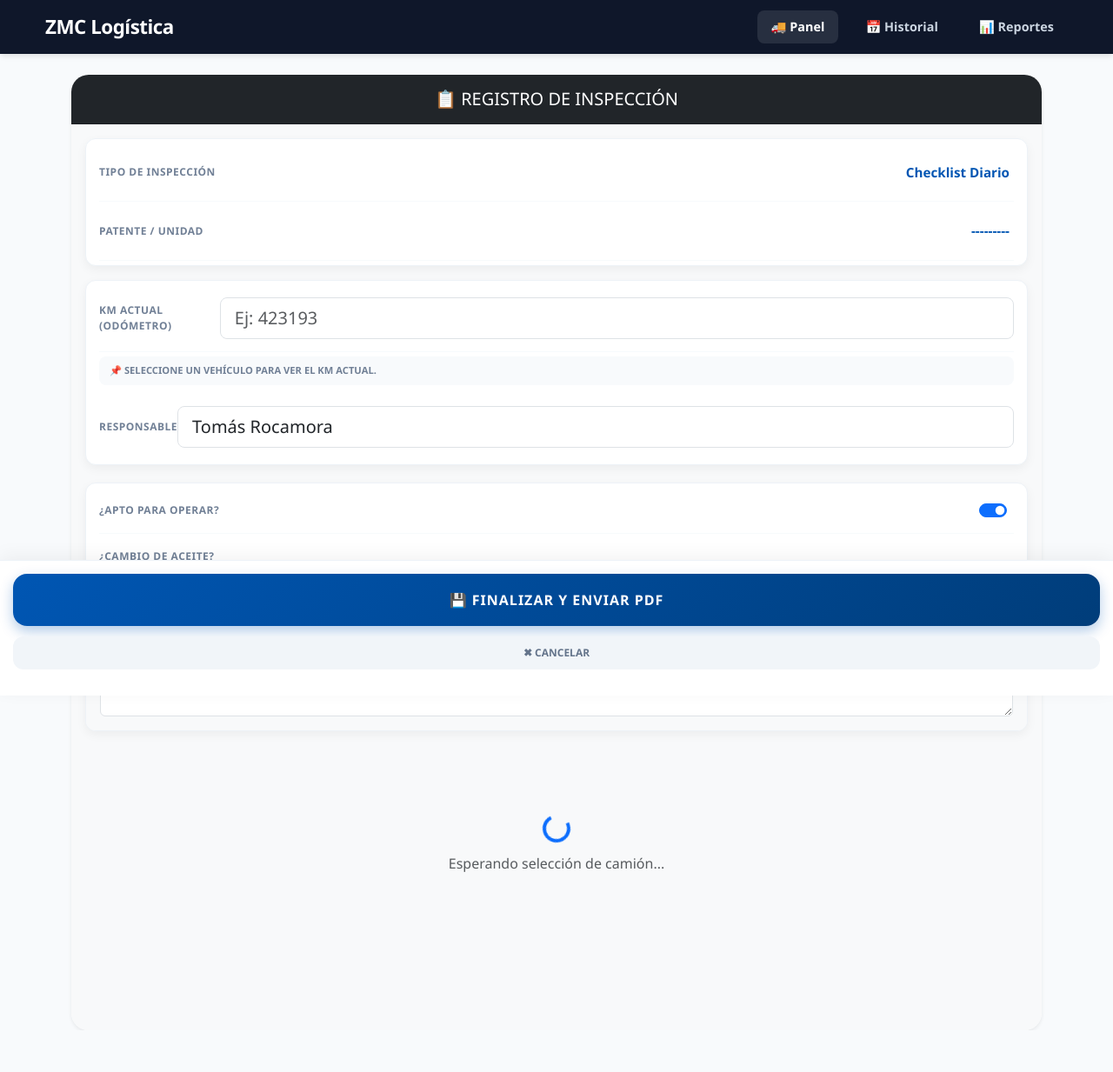
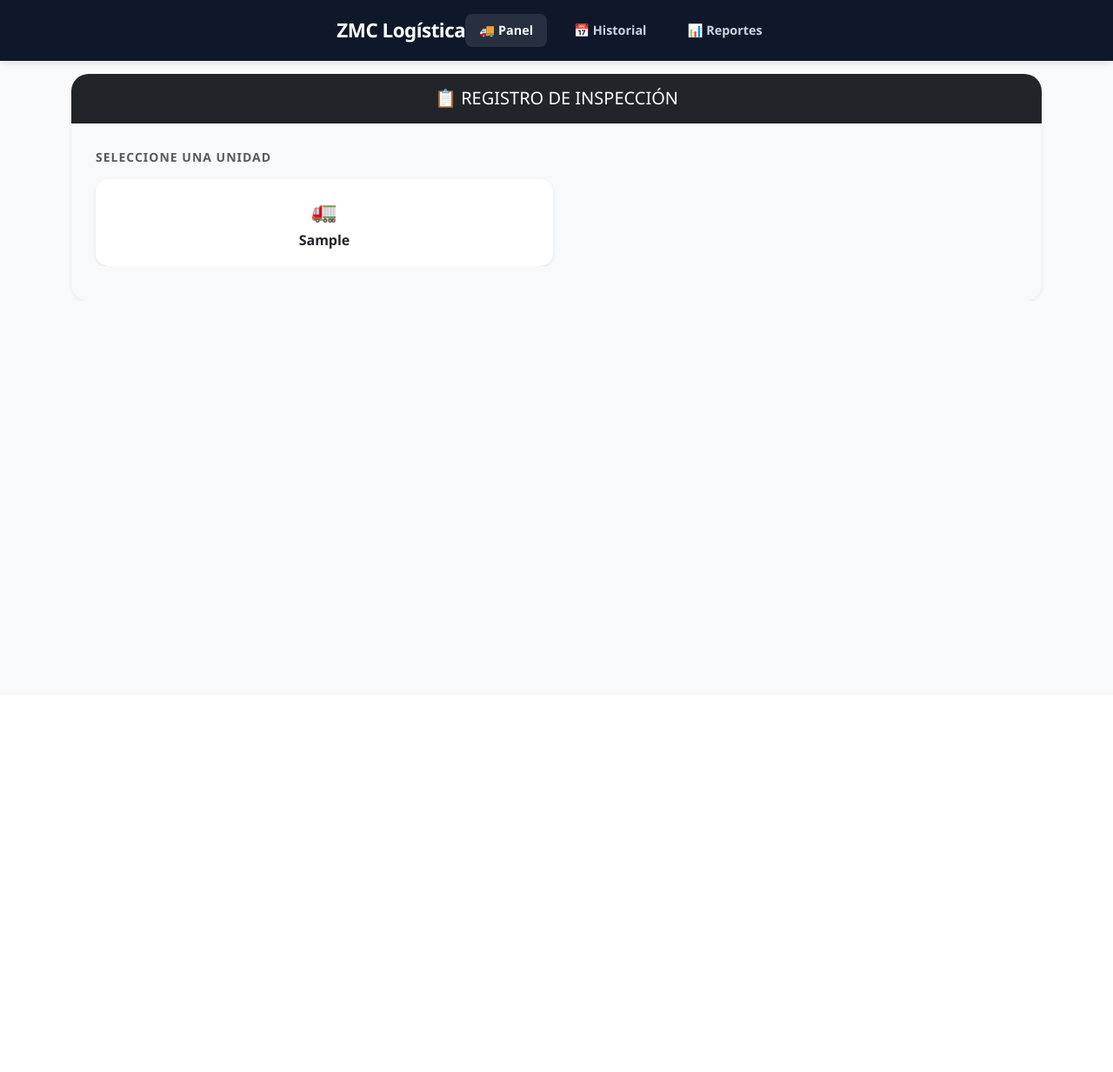
Before and after one commit to iancuea/app_zmc_00, a Django app: page /mantenciones/nueva/ in a window 1280 px wide. Shown: the whole page at 87% size. After the commit the page ends 346 px from the top, so only its background shows below. Run offline with Django 5.2, Linux system fonts and the light colour scheme; a user stored in the database is signed in; tables that the repository leaves empty hold one stand-in row (values such as "Sample post").

Commit message:
Grilla seleccion camiones

```diff
--- a/mantenciones/static/mantenciones/css/inspeccion_mobile.css
+++ b/mantenciones/static/mantenciones/css/inspeccion_mobile.css
@@ -274,3 +274,69 @@ select#id_camion {
 .modal-backdrop {
     background-color: rgba(0, 0, 0, 0.7) !important;
 }
+
+.truck-select-card {
+    border-radius: 15px;
+    background: #ffffff;
+    transition: all 0.2s ease;
+    cursor: pointer;
+    border: 2px solid transparent !important;
+}
+
+.truck-select-card:active {
+    transform: scale(0.95);
+    background: #f1f5f9;
+}
+
+.truck-select-card.selected {
+    border-color: var(--primary-zmc) !important;
+    background: #eef2ff;
+}
+
+.patente-text {
+    font-size: 1.1rem;
+    color: #1e293b;
+    font-weight: 900;
+}
+
+.truck-icon {
+    font-size: 1.5rem;
+}
+
+.truck-select-card:active {
+    transform: scale(0.92);
+}
+
+.truck-select-card.selected {
+    border: 2px solid #2563eb !important; /* Color primario ZMC */
+    box-shadow: 0 4px 12px rgba(37, 99, 235, 0.2) !important;
+}
+
+/* Para que el formulario aparezca de forma elegante */
+#formulario-inspeccion-contenedor {
+    will-change: opacity;
+}
+
+/* En inspeccion_mobile.css */
+
+
+
+#selector-vehiculo-grid {
+    /* Un pequeño margen interno para que el texto no toque la barra */
+    padding-top: 15px;
+}
+
+.navbar-pro {
+    position: fixed; /* Esto la saca del flujo y la deja fija al scroll */
+    top: 0;
+    left: 0;
+    width: 100%;
+    z-index: 1050; /* Para que siempre esté por encima de las tarjetas */
+    height: 70px; /* Ajusta esto al alto real de tu barra */
+    display: flex;
+    align-items: center;
+}
+
+.content-wrapper {
+    padding-top: 85px; /* Debe ser un poco más que el alto de la barra (70px + 15px de aire) */
+}
--- a/mantenciones/static/mantenciones/js/inspeccion.js
+++ b/mantenciones/static/mantenciones/js/inspeccion.js
@@ -452,3 +452,28 @@ function renderizarCategorias(categorias) {
         });
     });
 }
+
+function seleccionarVehiculoRapido(id, patente) {
+    // 1. Marcar tarjeta seleccionada
+    document.querySelectorAll('.truck-select-card').forEach(c => c.classList.remove('selected'));
+    document.getElementById(`card-${id}`).classList.add('selected');
+
+    // 2. Llenar el campo oculto
+    document.getElementById('id_camion').value = id;
+
+    // 3. Mostrar formulario y disparar la lógica de Kaufmann
+    const contenedor = document.getElementById('formulario-inspeccion-contenedor');
+    contenedor.style.display = 'block';
+
+    cargarDatosAutocompletados();
+
+    // 4. Scroll elegante (con el margen que querías)
+    setTimeout(() => {
+        const offset = 90; // El alto de tu barra + un poquito más
+        const elementPosition = contenedor.getBoundingClientRect().top + window.pageYOffset;
+        window.scrollTo({
+            top: elementPosition - offset,
+            behavior: 'smooth'
+        });
+    }, 100);
+}
--- a/mantenciones/templates/mantenciones/crear_inspeccion.html
+++ b/mantenciones/templates/mantenciones/crear_inspeccion.html
@@ -8,15 +8,44 @@
 {% endblock %}
 
 {% block content %}
-<div class="container mt-4 mb-5">
+<div class="container mb-5">
     <div class="card shadow-sm border-0" style="border-radius: 20px; overflow: hidden;">
         <div class="card-header bg-dark text-white py-3">
             <h3 class="mb-0 fs-5 text-center text-uppercase fw-800">📋 Registro de Inspección</h3>
         </div>
         <div class="card-body bg-light">
-            <form id="inspeccion-form" method="post">
-                {% csrf_token %}
+            <div id="selector-vehiculo-grid" class="container mb-4">
+                <h5 class="text-muted fw-bold mb-3 small" style="letter-spacing: 1px;">SELECCIONE UNA UNIDAD</h5>
+                <div class="row g-2">
+                    {% for choice in form.camion.field.choices %}
+                        {% if choice.0 %}
+                            <div class="col-6">
+                                <div class="card truck-select-card h-100 border-0 shadow-sm"
+                                    onclick="seleccionarVehiculoRapido('{{ choice.0 }}', '{{ choice.1 }}')"
+                                    id="card-{{ choice.0 }}">
+                                    <div class="card-body p-3 text-center">
+                                        <div style="font-size: 1.5rem;">🚛</div>
+                                        <div class="fw-bold mt-1 text-dark">{{ choice.1 }}</div>
+                                    </div>
+                                </div>
+                            </div>
+                        {% endif %}
+                    {% endfor %}
+                </div>
+            </div>
 
+            <div id="formulario-inspeccion-contenedor" style="display: none;">
+                <div class="container">
+                    <div class="card shadow-sm border-0" style="border-radius: 20px; overflow: hidden;">
+                        <!-- El título ahora aparece aquí, como parte del Paso 2 -->
+                        <div class="card-header bg-dark text-white py-3">
+                            <h3 class="mb-0 fs-5 text-center text-uppercase fw-800">📋 Registro de Inspección</h3>
+                        </div>
+
+                        <div class="card-body bg-light">
+                            <form id="inspeccion-form" method="post">
+                                {% csrf_token %}
+                                <div style="display: none;">{{ form.camion }}</div>
                 <div class="info-card-modern mb-3">
                     <div class="info-card-content">
                         <div class="data-row">
@@ -26,14 +55,8 @@
                             </div>
                         </div>
 
-                        <div class="data-row">
-                            <span class="label">PATENTE / UNIDAD</span>
-                            <div class="d-flex align-items-center justify-content-end" style="width: 60%;">
-                                {{ form.camion }}
-                            </div>
-                        </div>
-                        <div id="sugerencia-mantencion-box" style="display: none; margin-top: 15px; border-top: 1px dashed #cbd5e0; padding-top: 10px;">
-                            </div>
+                        <!-- Aquí aparecerá la sugerencia inteligente de Kaufmann -->
+                        <div id="sugerencia-mantencion-box" style="display: none; margin-top: 15px; border-top: 1px dashed #cbd5e0; padding-top: 10px;"></div>
                     </div>
                 </div>
 
@@ -143,6 +166,7 @@
                     </div>
                 </div>
             </form>
+            </div>
         </div>
     </div>
 </div>
```
